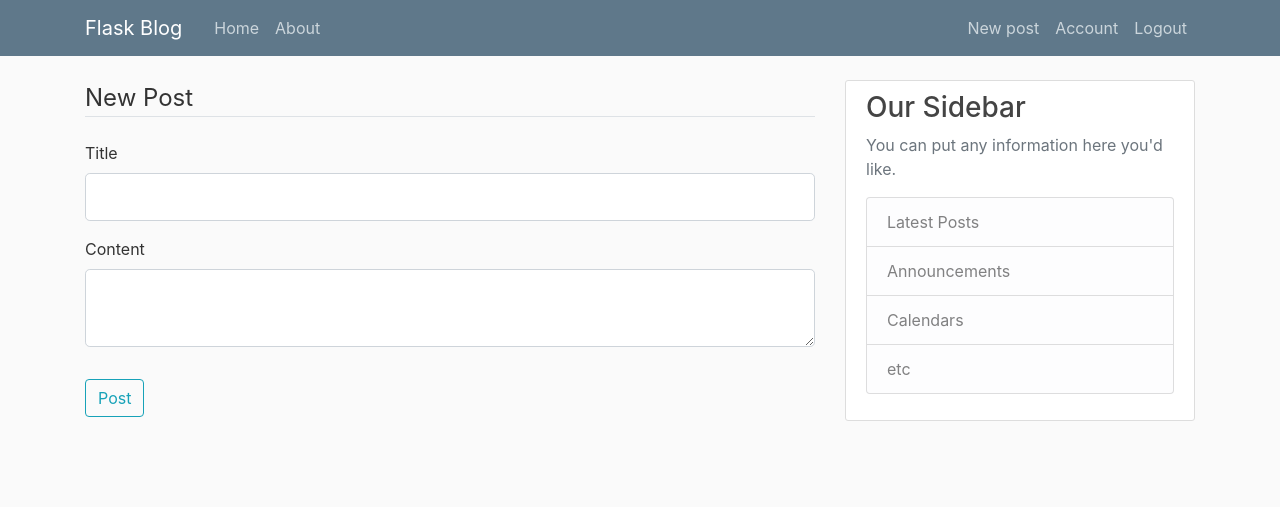
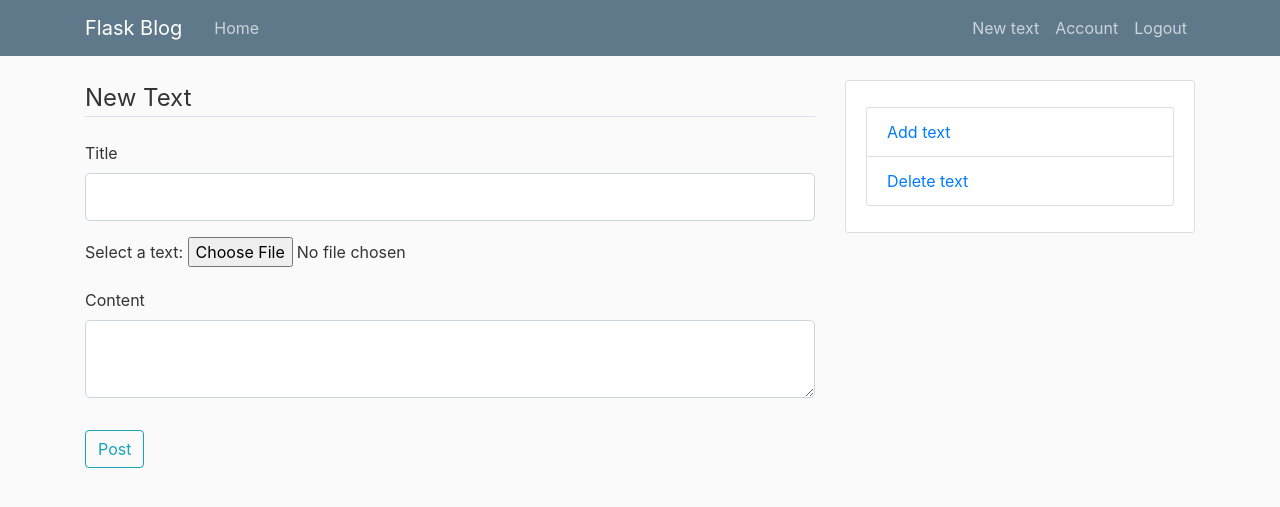
Before and after one commit to anntoinett/textToSpeech, a Flask app: page /post/new in a window 1280 px wide. Shown: the top 507 px of the page. Run offline with Flask 2, Linux system fonts and the light colour scheme; a user stored in the database is signed in; some libraries are stand-ins or nearby versions.

Commit message:
Poprawa wyglądu

```diff
--- a/flaskblog/routes.py
+++ b/flaskblog/routes.py
@@ -100,10 +100,10 @@ def new_post():
         post = Post(title=form.title.data, content=form.content.data, author=current_user) #author works because of relationship in user model?
         db.session.add(post)
         db.session.commit()
-        flash('Post created succesfully!', 'success')
+        flash('Text added succesfully!', 'success')
         return redirect(url_for('home'))
-    return render_template('create_post.html', title='New post',
-                           form=form, legend='New Post')
+    return render_template('create_post.html', title='New text',
+                           form=form, legend='New Text')
 
 @app.route("/post/<int:post_id>")
 def post(post_id):
--- a/flaskblog/templates/create_post.html
+++ b/flaskblog/templates/create_post.html
@@ -21,6 +21,10 @@
                 {% endif %}
             </div>
             <div class="form-group">
+                <label for="mytext">Select a text:</label>
+                <input type="file" id="mytext" name="mytext" accept=".pdf, .docs, .txt">
+            </div>
+            <div class="form-group">
                 {{ form.content.label(class="form-control-label") }} <!-- label 'Username'-->
                 {% if form.content.errors %}
                 {{ form.content(class="form-control form-control-lg is-invalid" )}}<!--lg for large-->
--- a/flaskblog/templates/layout.html
+++ b/flaskblog/templates/layout.html
@@ -26,12 +26,12 @@
           <div class="collapse navbar-collapse" id="navbarToggle">
             <div class="navbar-nav mr-auto">
               <a class="nav-item nav-link" href="{{ url_for('home') }}">Home</a>
-              <a class="nav-item nav-link" href="{{ url_for('about') }}">About</a>
+<!--              <a class="nav-item nav-link" href="{{ url_for('about') }}">About</a>-->
             </div>
             <!-- Navbar Right Side -->
             <div class="navbar-nav">
                 {% if current_user.is_authenticated %}
-                    <a class="nav-item nav-link" href="{{ url_for('new_post') }}">New post</a>
+                    <a class="nav-item nav-link" href="{{ url_for('new_post') }}">New text</a>
                     <a class="nav-item nav-link" href="{{ url_for('account') }}">Account</a>
                     <a class="nav-item nav-link" href="{{ url_for('logout') }}">Logout</a>
                 {% else %}
@@ -59,15 +59,21 @@
         </div>
         <div class="col-md-4">
           <div class="content-section">
-            <h3>Our Sidebar</h3>
-            <p class='text-muted'>You can put any information here you'd like.
-              <ul class="list-group">
-                <li class="list-group-item list-group-item-light">Latest Posts</li>
-                <li class="list-group-item list-group-item-light">Announcements</li>
-                <li class="list-group-item list-group-item-light">Calendars</li>
-                <li class="list-group-item list-group-item-light">etc</li>
-              </ul>
-            </p>
+              <p class='text-muted'>
+                  <ul class="list-group">
+                    <li class="list-group-item nav-link"><a href="{{ url_for('new_post') }}">Add text</a></li>
+                    <li class="list-group-item nav-link"><a href="{{ url_for('new_post') }}">Delete text</a></li>
+                  </ul>
+              </p>
+<!--            <h3>Our Sidebar</h3>-->
+<!--            <p class='text-muted'>You can put any information here you'd like.-->
+<!--              <ul class="list-group">-->
+<!--                <li class="list-group-item list-group-item-light">Latest Posts</li>-->
+<!--                <li class="list-group-item list-group-item-light">Announcements</li>-->
+<!--                <li class="list-group-item list-group-item-light">Calendars</li>-->
+<!--                <li class="list-group-item list-group-item-light">etc</li>-->
+<!--              </ul>-->
+<!--            </p>-->
           </div>
         </div>
       </div>
```
Also changed, not shown: flaskblog/templates/post.html (+7 -0 lines).
